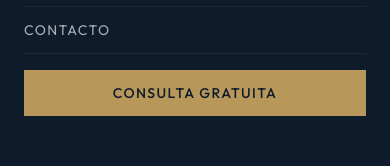
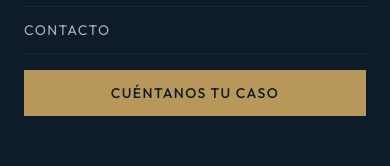
Before and after one commit to Ivanrm01/IRM-Abogados, a Next.js app: page / in a window 390 px wide. Both pictures are taken after a click on the button "Menú". Shown: the part 365-531 px from the top of the page. Built offline with nearby package versions, Linux system fonts and the light colour scheme; no server answers.

Commit message:
Actualizar Nav.jsx

```diff
--- a/components/Nav.jsx
+++ b/components/Nav.jsx
@@ -68,7 +68,7 @@ export default function Nav() {
               {l.label}
             </Link>
           ))}
-          <Link href="/contacto" className={styles.mobileCta}>Consulta gratuita</Link>
+          <Link href="/contacto" className={styles.mobileCta}>Cuéntanos tu caso</Link>
         </div>
       )}
     </nav>
```
